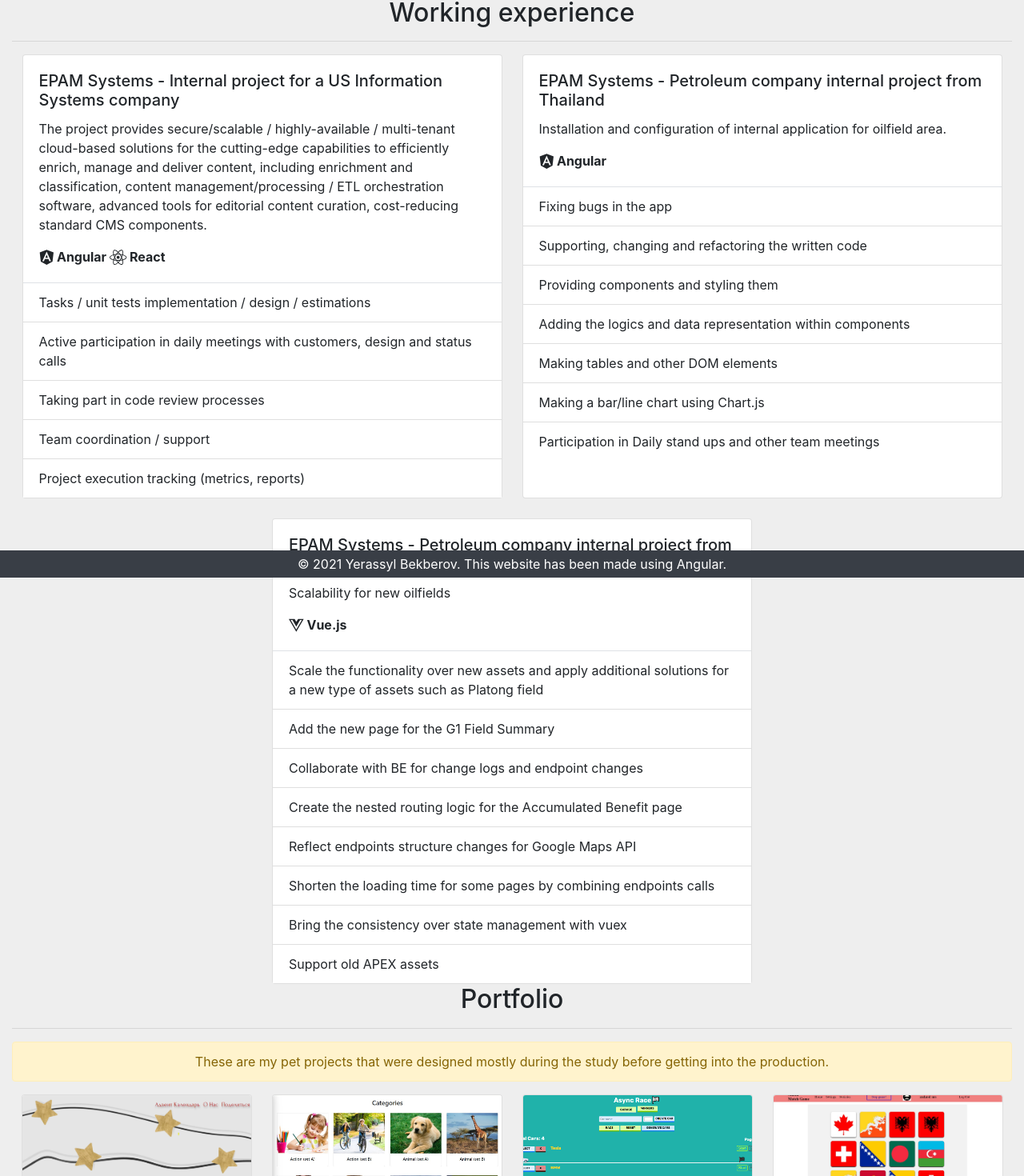
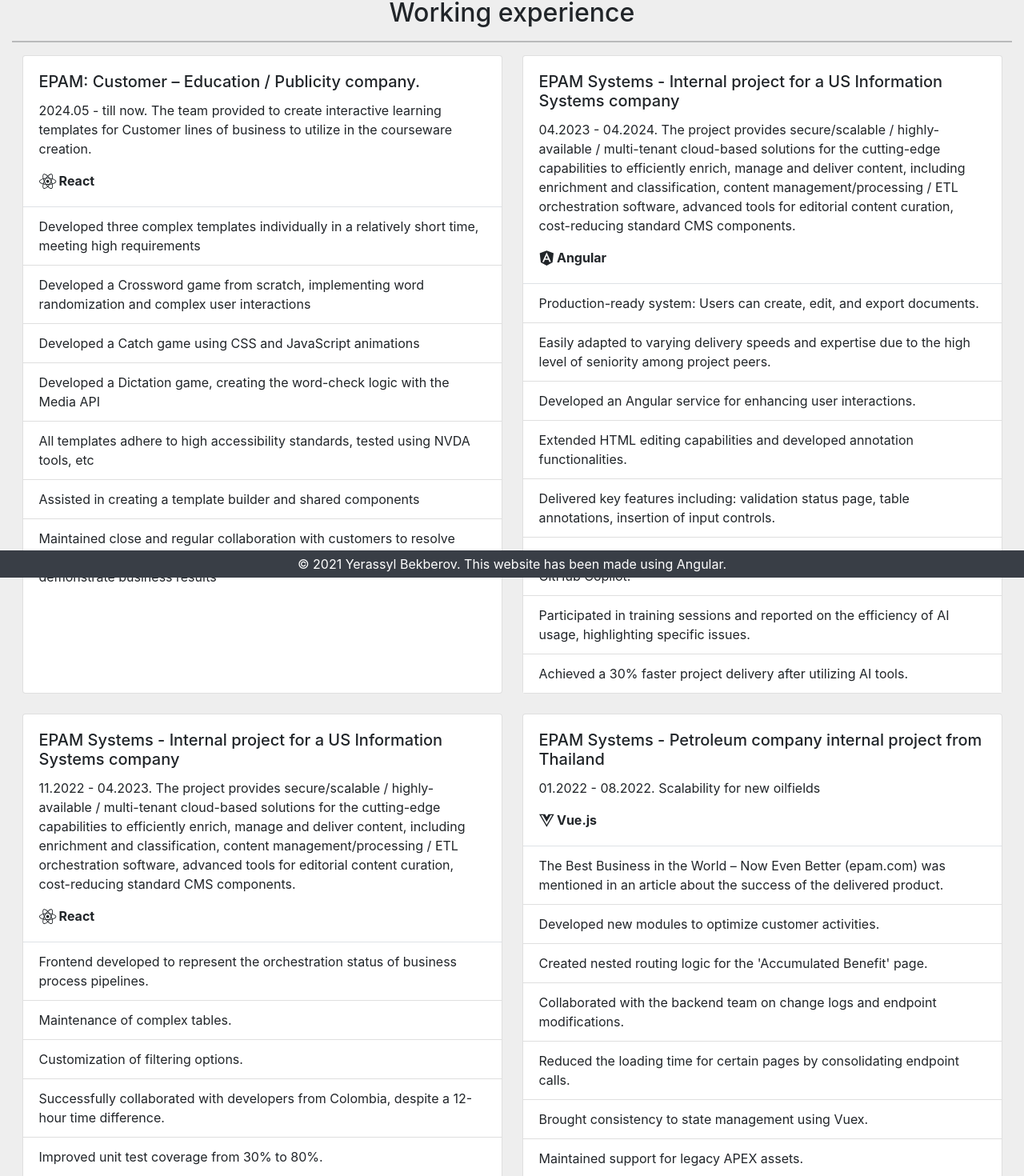
Before and after one commit to ye-russell/resume, an Angular app: page /portfolio in a window 1280 px wide. Shown: the part 78-1548 px from the top of the page at 80% size. Built offline with nearby package versions, Linux system fonts and the light colour scheme.

Commit message:
fix accordion and update experience

```diff
--- a/package.json
+++ b/package.json
@@ -25,6 +25,7 @@
     "@fortawesome/free-brands-svg-icons": "^5.15.4",
     "@fortawesome/free-solid-svg-icons": "^5.15.4",
     "@ng-bootstrap/ng-bootstrap": "^14.2.0",
+    "@popperjs/core": "^2.11.6",
     "bootstrap": "^4.6.2",
     "jspdf": "^2.5.1",
     "rxjs": "~6.6.0",
--- a/src/app/about/about.component.css
+++ b/src/app/about/about.component.css
@@ -37,6 +37,7 @@
   box-shadow: 0 4px 8px 0 rgba(0, 0, 0, 0.2), 0 6px 20px 0 rgba(0, 0, 0, 0.19);
 }
 .archive {
+  padding-top: 10px;
   background-color: rgb(224, 224, 224);
   box-shadow: 0 0 3px 2px rgb(210, 210, 210);
 }
--- a/src/app/portfolio/portfolio.component.css
+++ b/src/app/portfolio/portfolio.component.css
@@ -14,6 +14,9 @@
   transition: 0.2s;
   max-width: 600px;
 }
+.portfolio-card {
+  width: 18rem;
+}
 .card a {
   text-decoration: none;
   color: #222831;
--- a/src/app/portfolio/portfolio.component.html
+++ b/src/app/portfolio/portfolio.component.html
@@ -25,14 +25,14 @@
       </div>
     </div>
   </div>
-  <h2 class="text-center">Portfolio</h2>
+  <h2 class="text-center mt-5">Portfolio</h2>
   <hr />
   <div class="alert alert-warning text-center">
     These are my pet projects that were designed mostly during the study before
     getting into the production.
   </div>
   <div class="old-portfolio projects-container">
-    <div class="card" style="width: 18rem" *ngFor="let project of projects">
+    <div class="card portfolio-card" *ngFor="let project of projects">
       <a href="{{ project.link }}" target="_blank">
         <img
           class="card-img-top"
--- a/src/app/portfolio/portfolio.component.ts
+++ b/src/app/portfolio/portfolio.component.ts
@@ -1,5 +1,9 @@
 import { Component, OnInit } from '@angular/core';
-import { faReact, faAngular, faVuejs } from '@fortawesome/free-brands-svg-icons';
+import {
+  faReact,
+  faAngular,
+  faVuejs,
+} from '@fortawesome/free-brands-svg-icons';
 
 @Component({
   selector: 'app-portfolio',
@@ -13,50 +17,86 @@
 
   workingProjects = [
     {
-      company: 'EPAM Systems - Internal project for a US Information Systems company',
+      company: 'EPAM: Customer – Education / Publicity company. ​',
       projectTitle:
-        'The project provides secure/scalable / highly-available / multi-tenant cloud-based solutions for the cutting-edge capabilities to efficiently enrich, manage and deliver content, including enrichment and classification, content management/processing / ETL orchestration software, advanced tools for editorial content curation, cost-reducing standard CMS components.',
+        '2024.05 - till now. The team provided to create interactive learning templates for Customer lines of business to utilize in the courseware creation.',
       participation: [
-        'Tasks / unit tests implementation / design / estimations',
-        'Active participation in daily meetings with customers, design and status calls',
-        'Taking part in code review processes',
-        'Team coordination / support',
-        'Project execution tracking (metrics, reports)',
+        'Developed three complex templates individually in a relatively short time, meeting high requirements',
+        'Developed a Crossword game from scratch, implementing word randomization and complex user interactions',
+        'Developed a Catch game using CSS and JavaScript animations',
+        'Developed a Dictation game, creating the word-check logic with the Media API',
+        'All templates adhere to high accessibility standards, tested using NVDA tools, etc',
+        'Assisted in creating a template builder and shared components',
+        'Maintained close and regular collaboration with customers to resolve business logic and UI design issues, propose technical solutions, and demonstrate business results',
       ],
-      frameworks: [{ icon: faAngular, name: 'Angular'}, { icon: faReact, name: 'React'}]
+      frameworks: [{ icon: faReact, name: 'React' }],
+    },
+    {
+      company:
+        'EPAM Systems - Internal project for a US Information Systems company',
+      projectTitle:
+        '04.2023 - 04.2024. The project provides secure/scalable / highly-available / multi-tenant cloud-based solutions for the cutting-edge capabilities to efficiently enrich, manage and deliver content, including enrichment and classification, content management/processing / ETL orchestration software, advanced tools for editorial content curation, cost-reducing standard CMS components.',
+      participation: [
+        'Production-ready system: Users can create, edit, and export documents.',
+        'Easily adapted to varying delivery speeds and expertise due to the high level of seniority among project peers.',
+        'Developed an Angular service for enhancing user interactions.',
+        'Extended HTML editing capabilities and developed annotation functionalities.',
+        'Delivered key features including: validation status page, table annotations, insertion of input controls.',
+        'Pioneered the experimental use of AI tools in the project, specifically GitHub Copilot.',
+        'Participated in training sessions and reported on the efficiency of AI usage, highlighting specific issues.',
+        'Achieved a 30% faster project delivery after utilizing AI tools.',
+      ],
+      frameworks: [{ icon: faAngular, name: 'Angular' }],
+    },
+    {
+      company:
+        'EPAM Systems - Internal project for a US Information Systems company',
+      projectTitle:
+        '11.2022 - 04.2023. The project provides secure/scalable / highly-available / multi-tenant cloud-based solutions for the cutting-edge capabilities to efficiently enrich, manage and deliver content, including enrichment and classification, content management/processing / ETL orchestration software, advanced tools for editorial content curation, cost-reducing standard CMS components.',
+      participation: [
+        "Frontend developed to represent the orchestration status of business process pipelines.",
+        "Maintenance of complex tables.",
+        "Customization of filtering options.",
+        "Successfully collaborated with developers from Colombia, despite a 12-hour time difference.",
+        "Improved unit test coverage from 30% to 80%.",
+        "Achieved quick task delivery with minimal bugs."
+      ],
+      frameworks: [{ icon: faReact, name: 'React' }],
+    },
+    {
+      company:
+        'EPAM Systems - Petroleum company internal project from Thailand',
+      projectTitle: '01.2022 - 08.2022. Scalability for new oilfields',
+      participation: [
+        "The Best Business in the World – Now Even Better (epam.com) was mentioned in an article about the success of the delivered product.",
+        "Developed new modules to optimize customer activities.",
+        "Created nested routing logic for the 'Accumulated Benefit' page.",
+        "Collaborated with the backend team on change logs and endpoint modifications.",
+        "Reduced the loading time for certain pages by consolidating endpoint calls.",
+        "Brought consistency to state management using Vuex.",
+        "Maintained support for legacy APEX assets.",
+        "Initially worked solo, then mentored a Junior Software Engineer, delegating support for the completed project to him."
+      ],
+      frameworks: [{ icon: faVuejs, name: 'Vue.js' }],
     },
     {
       company:
         'EPAM Systems - Petroleum company internal project from Thailand',
       projectTitle:
-        'Installation and configuration of internal application for oilfield area.',
+        '09.2021 - 01.2022, 08.2022 - 11.2022. Installation and configuration of internal application for oilfield area.',
       participation: [
-        'Fixing bugs in the app',
-        'Supporting, changing and refactoring the written code',
-        'Providing components and styling them',
-        'Adding the logics and data representation within components',
-        'Making tables and other DOM elements',
-        'Making a bar/line chart using Chart.js',
-        'Participation in Daily stand ups and other team meetings',
+        "I was able to quickly onboard and start adding value to the customer.",
+        "Quickly identified and fixed bugs in an unfamiliar codebase.",
+        "Delivered several customized charts using Chart.js.",
+        "Maintained and extended complex tables.",
+        "Enhanced data representation for forms.",
+        "Conducted constant unit testing and resolved Sonarqube issues.",
+        "Adjusted functionality according to feedback from end-users and the product owner.",
+        "My successful work was proven by consistent positive feedback from colleagues throughout the year."
       ],
-      frameworks: [{ icon: faAngular, name: 'Angular'}]
+      frameworks: [{ icon: faAngular, name: 'Angular' }],
     },
-    {
-      company:
-        'EPAM Systems - Petroleum company internal project from Thailand',
-      projectTitle: 'Scalability for new oilfields',
-      participation: [
-        'Scale the functionality over new assets and apply additional solutions for a new type of assets such as Platong field',
-        'Add the new page for the G1 Field Summary',
-        'Collaborate with BE for change logs and endpoint changes',
-        'Create the nested routing logic for the Accumulated Benefit page',
-        'Reflect endpoints structure changes for Google Maps API',
-        'Shorten the loading time for some pages by combining endpoints calls',
-        'Bring the consistency over state management with vuex',
-        'Support old APEX assets',
-      ],
-      frameworks: [{ icon: faVuejs, name: 'Vue.js'}]
-    },
+
   ];
 
   projects = [
--- a/src/index.html
+++ b/src/index.html
@@ -9,6 +9,7 @@
   <link rel="preconnect" href="https://fonts.googleapis.com">
   <link rel="preconnect" href="https://fonts.gstatic.com" crossorigin>
   <link href="https://fonts.googleapis.com/css2?family=Pacifico&display=swap" rel="stylesheet">
+  <link href="https://cdn.jsdelivr.net/npm/bootstrap@5.0.2/dist/css/bootstrap.min.css" rel="stylesheet" integrity="sha384-EVSTQN3/azprG1Anm3QDgpJLIm9Nao0Yz1ztcQTwFspd3yD65VohhpuuCOmLASjC" crossorigin="anonymous">
 </head>
 <body>
   <app-root></app-root>
--- a/src/main.ts
+++ b/src/main.ts
@@ -1,3 +1,5 @@
+/// <reference types="@angular/localize" />
+
 import { enableProdMode } from '@angular/core';
 import { platformBrowserDynamic } from '@angular/platform-browser-dynamic';
 
--- a/tsconfig.app.json
+++ b/tsconfig.app.json
@@ -3,7 +3,9 @@
   "extends": "./tsconfig.json",
   "compilerOptions": {
     "outDir": "./out-tsc/app",
-    "types": []
+    "types": [
+      "@angular/localize"
+    ]
   },
   "files": [
     "src/main.ts",
```
Also changed, not shown: 1 other file (tests, documents, lock files or other folders).
